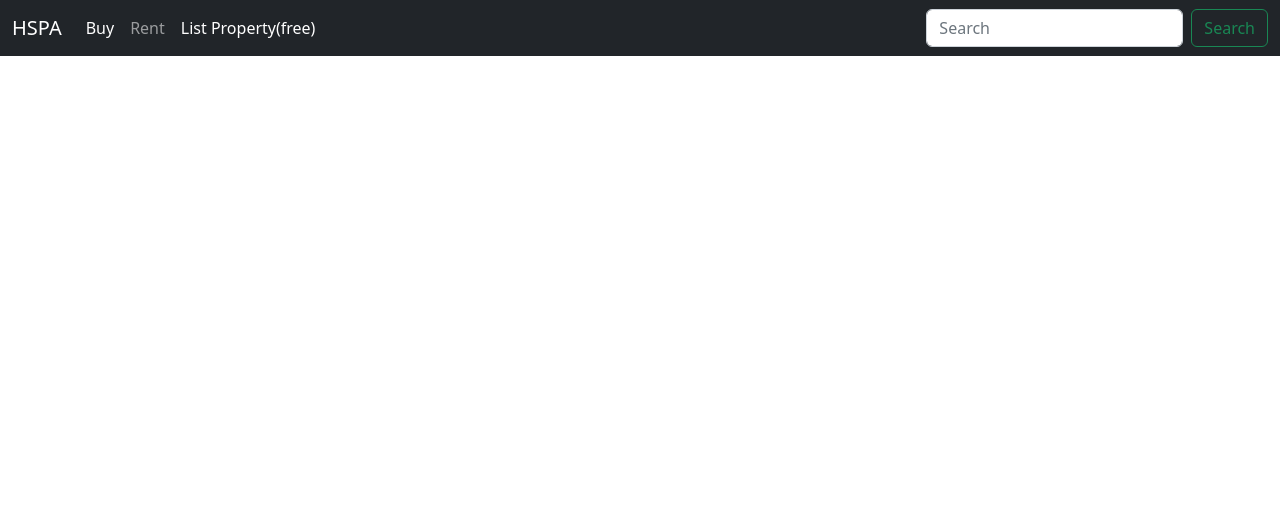
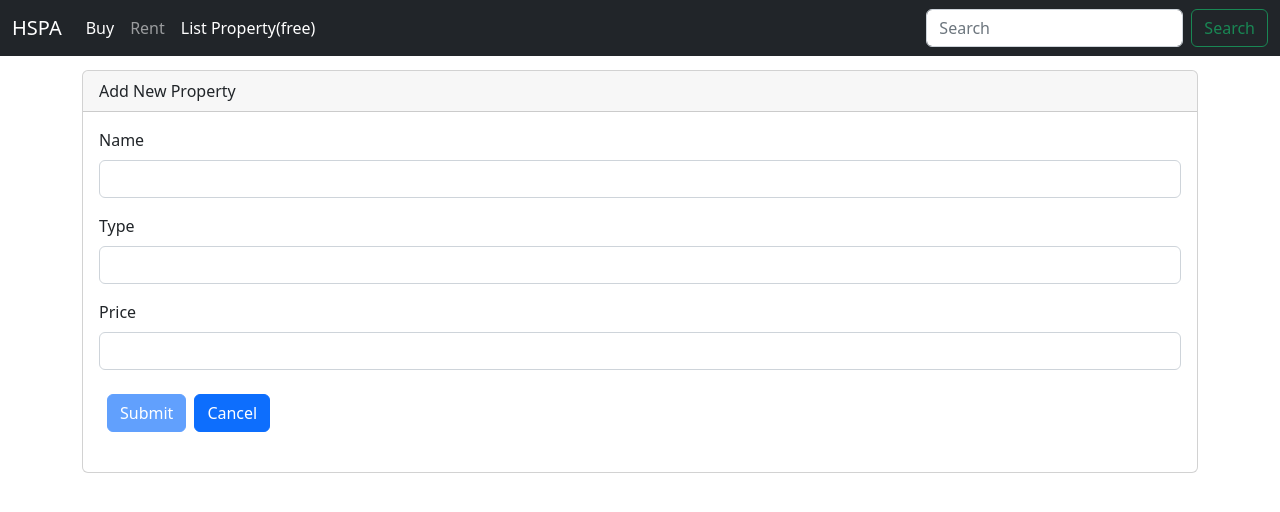
Before and after one commit to interface-team/HSPAFrontend, an Angular app: page /add-property in a window 1280 px wide. Shown: the top 512 px of the page. Built offline with nearby package versions, Linux system fonts and the light colour scheme.

Commit message:
update day

```diff
--- a/src/app/property/add-property/add-property.component.css
+++ b/src/app/property/add-property/add-property.component.css
@@ -0,0 +1,7 @@
+.ng-invalid.ng-touched{
+  border-color: red;
+}
+
+.error-block{
+  color: red;
+}
--- a/src/app/property/add-property/add-property.component.html
+++ b/src/app/property/add-property/add-property.component.html
@@ -1 +1,35 @@
 <!-- <button (click)="onBack()" class="btn btn-primary" >Back</button> -->
+
+<div class="card">
+  <div class="card-header">
+    Add New Property
+  </div>
+  <div class="card-body">
+    <form (ngSubmit)='onSubmit(Form)' #Form="ngForm">
+      <div class="mb-3">
+        <label for="Name" class="form-label">Name</label>
+        <input type="email" class="form-control" #propName="ngModel" id="Name" ngModel name="Name" required minlength="5">
+        <span *ngIf="!propName.valid && propName.touched" class="error-block">
+          <span >Please Provide Name</span>
+          <!-- <span>Name Atleast 5 Character Long</span> -->
+        </span>
+      </div>
+
+      <div class="mb-3">
+        <label for="Type" class="form-label">Type</label>
+        <input type="password" class="form-control" id="Type" ngModel name="Type">
+
+      </div>
+
+      <div class="mb-3">
+        <label for="Price" class="form-label">Price</label>
+        <input type="password" class="form-control" id="Price" ngModel name="Price">
+      </div>
+
+      <div class="mb-3">
+        <button [disabled]="!Form.valid" type="submit" class="btn btn-primary m-2">Submit</button>
+        <button type="reset" class="btn btn-primary">Cancel</button>
+      </div>
+    </form>
+  </div>
+</div>
--- a/src/app/property/add-property/add-property.component.ts
+++ b/src/app/property/add-property/add-property.component.ts
@@ -1,4 +1,5 @@
-import { Component, OnInit } from '@angular/core';
+import { Component, OnInit, ViewChild } from '@angular/core';
+import { NgForm } from '@angular/forms';
 import { Router } from '@angular/router';
 
 @Component({
@@ -7,6 +8,7 @@ import { Router } from '@angular/router';
   styleUrls: ['./add-property.component.css']
 })
 export class AddPropertyComponent implements OnInit {
+  @ViewChild('Form') addPropertyForm?: NgForm;
 
   constructor(private router: Router) { }
 
@@ -17,4 +19,9 @@ export class AddPropertyComponent implements OnInit {
     this.router.navigate(['/']);
   }
 
+  onSubmit(Form:NgForm){
+    console.log(Form);
+    console.log(this.addPropertyForm);
+  }
+
 }
```
Also changed, not shown: src/app/app.module.ts (+9 -3 lines).
